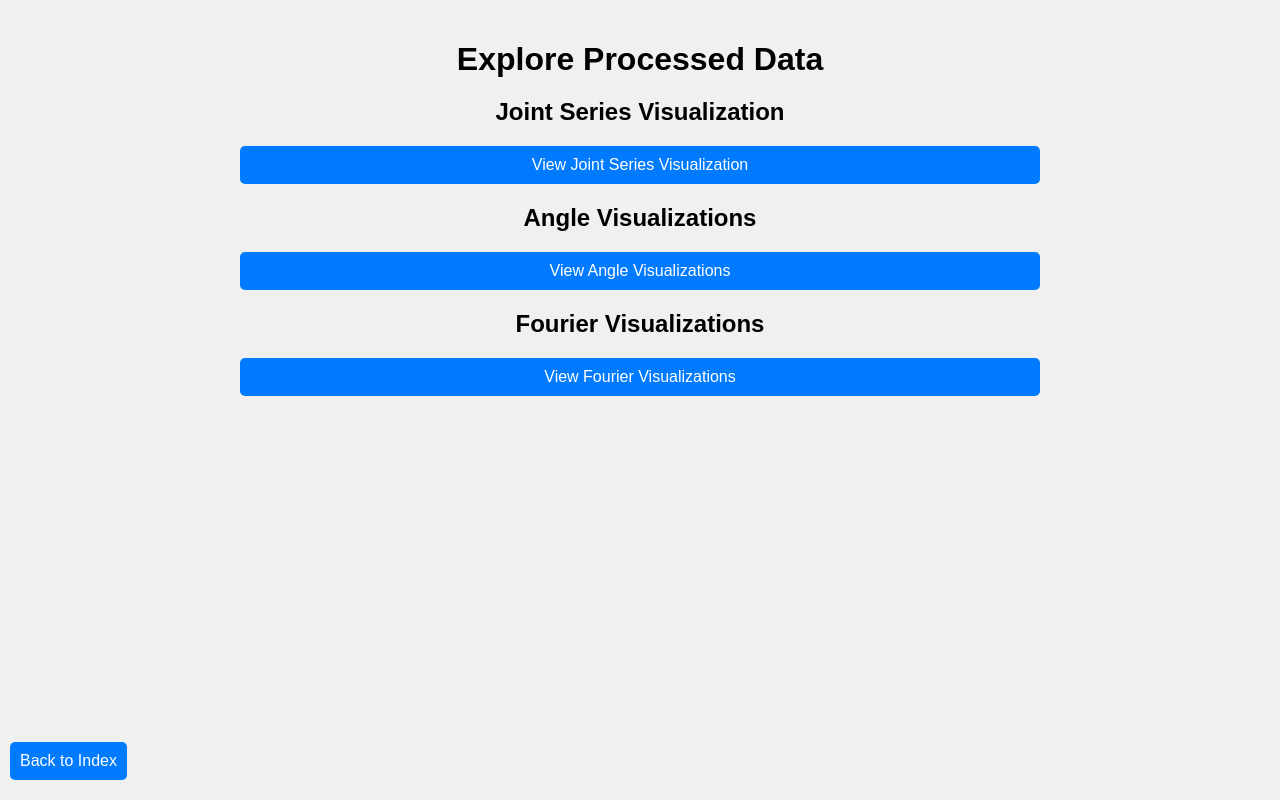
After one commit to daltunay/calivision, a Flask app: page /explore_processed_data in a window 1280 px wide. The commit adds this page. Run offline with Flask 3, Linux system fonts and the light colour scheme.

Commit message:
feat: update interface

```diff
--- a/app.py
+++ b/app.py
@@ -67,23 +67,23 @@ def terminate():
     return redirect(url_for("index"))
 
 
-@app.route("/show_joint_series")
-def joint_visualization():
+@app.route("/visualize_joints")
+def visualize_joints():
     global joint_series_plot
 
     if joint_series_plot is not None:
-        return render_template("joint_visualization.html", joint_series_plot=joint_series_plot)
+        return render_template("visualize_joints.html", joint_series_plot=joint_series_plot)
     else:
         return "Joint series plot data not available."
 
 
-@app.route("/show_angle_visualizations")
-def show_angle_visualization():
+@app.route("/visualize_angles")
+def visualize_angles():
     global angle_evolution_plot, angle_heatmap_plot
 
     if angle_evolution_plot is not None and angle_heatmap_plot is not None:
         return render_template(
-            "angle_visualization.html",
+            "visualize_angles.html",
             angle_evolution_plot=angle_evolution_plot,
             angle_heatmap_plot=angle_heatmap_plot,
         )
@@ -91,13 +91,13 @@ def show_angle_visualization():
         return "Angle visualization data not available."
 
 
-@app.route("/show_fourier_visualizations")
-def show_fourier_visualization():
+@app.route("/visualize_fourier")
+def show_visualize_fourier():
     global fourier_magnitude_plot, fourier_phase_plot
 
     if fourier_magnitude_plot is not None and fourier_phase_plot is not None:
         return render_template(
-            "fourier_visualization.html",
+            "visualize_fourier.html",
             fourier_magnitude_plot=fourier_magnitude_plot,
             fourier_phase_plot=fourier_phase_plot,
         )
@@ -135,7 +135,7 @@ def process_data_series():
             plot_fourier_phase(fourier_series), cls=plotly.utils.PlotlyJSONEncoder
         )
 
-        return render_template("data_processing_options.html",
+        return render_template("explore_processed_data.html",
                                joint_series_plot=joint_series_plot,
                                angle_evolution_plot=angle_evolution_plot,
                                angle_heatmap_plot=angle_heatmap_plot,
@@ -145,9 +145,9 @@ def process_data_series():
         return "Landmarks series data not available."
 
 
-@app.route("/data_processing_options", methods=["GET"])
-def data_processing_options():
-    return render_template("data_processing_options.html")
+@app.route("/explore_processed_data", methods=["GET"])
+def explore_processed_data():
+    return render_template("explore_processed_data.html")
 
 
 def generate_frames():
--- /dev/null
+++ b/templates/explore_processed_data.html
@@ -0,0 +1,72 @@
+<!DOCTYPE html>
+<html lang="en">
+
+<head>
+    <meta charset="UTF-8">
+    <meta name="viewport" content="width=device-width, initial-scale=1.0">
+    <title>Explore Processed Data</title>
+    <style>
+        body {
+            font-family: Arial, sans-serif;
+            margin: 0;
+            padding: 0;
+            background-color: #f0f0f0;
+        }
+
+        .container {
+            max-width: 800px;
+            margin: 0 auto;
+            padding: 20px;
+        }
+
+        h1, h2 {
+            text-align: center;
+            margin-bottom: 20px;
+        }
+
+        a {
+            display: block;
+            padding: 10px;
+            text-align: center;
+            background-color: #007bff;
+            color: white;
+            text-decoration: none;
+            border-radius: 5px;
+            margin-bottom: 10px;
+        }
+
+        a:hover {
+            background-color: #0056b3;
+        }
+
+        .back-link {
+            position: absolute;
+            bottom: 10px;
+            left: 10px;
+        }
+    </style>
+</head>
+
+<body>
+    <div class="container">
+        <a href="{{ url_for('index') }}" class="back-link">Back to Index</a>
+        <h1>Explore Processed Data</h1>
+
+        <h2>Joint Series Visualization</h2>
+        <div>
+            <a href="{{ url_for('visualize_joints') }}">View Joint Series Visualization</a>
+        </div>
+
+        <h2>Angle Visualizations</h2>
+        <div>
+            <a href="{{ url_for('visualize_angles') }}">View Angle Visualizations</a>
+        </div>
+
+        <h2>Fourier Visualizations</h2>
+        <div>
+            <a href="{{ url_for('show_visualize_fourier') }}">View Fourier Visualizations</a>
+        </div>
+    </div>
+</body>
+
+</html>
--- a/templates/angle_visualization.html
+++ b/templates/visualize_angles.html
@@ -11,6 +11,8 @@
 <body>
     <div id="angle-evolution-plot"></div>
     <div id="angle-heatmap-plot"></div>
+    <a href="{{ url_for('explore_processed_data') }}">Back to Explore Processed Data</a>
+    <a href="{{ url_for('index') }}">Back to Index</a>
     <script>
         const angleEvolutionData = {{ angle_evolution_plot| safe }};
         Plotly.newPlot('angle-evolution-plot', angleEvolutionData);
--- a/templates/fourier_visualization.html
+++ b/templates/visualize_fourier.html
@@ -11,6 +11,8 @@
 <body>
     <div id="fourier-magnitude-plot"></div>
     <div id="fourier-phase-plot"></div>
+    <a href="{{ url_for('explore_processed_data') }}">Back to Explore Processed Data</a>
+    <a href="{{ url_for('index') }}">Back to Index</a>
     <script>
         const fourierMagnitudeData = {{ fourier_magnitude_plot| safe }};
         Plotly.newPlot('fourier-magnitude-plot', fourierMagnitudeData);
--- a/templates/joint_visualization.html
+++ b/templates/visualize_joints.html
@@ -10,6 +10,8 @@
 
 <body>
     <div id="joint-visualization"></div>
+    <a href="{{ url_for('explore_processed_data') }}">Back to Explore Processed Data</a>
+    <a href="{{ url_for('index') }}">Back to Index</a>
     <script>
         const jointData = {{ joint_series_plot| safe }};
         Plotly.newPlot('joint-visualization', jointData);
```
Also changed, not shown: templates/data_processing_options.html (deleted, +0 -29 lines), templates/index.html (+78 -19 lines).
